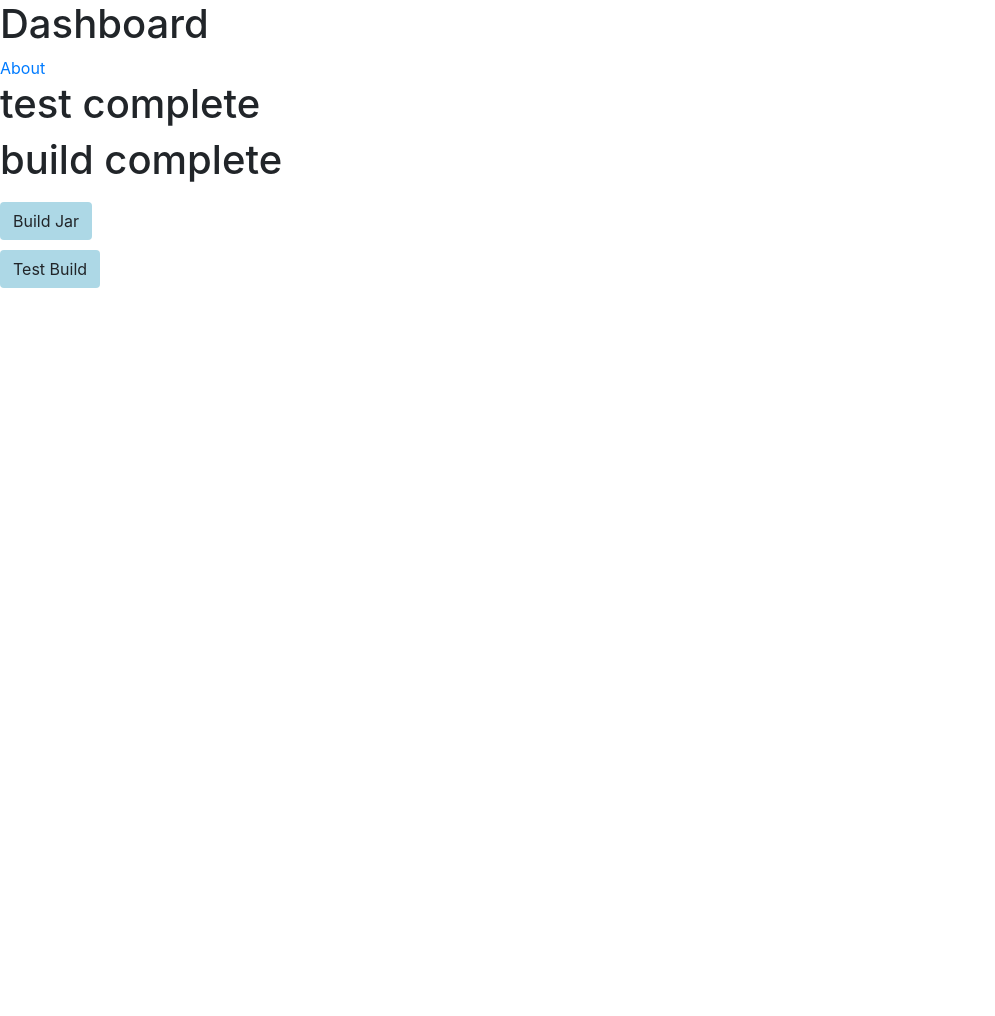
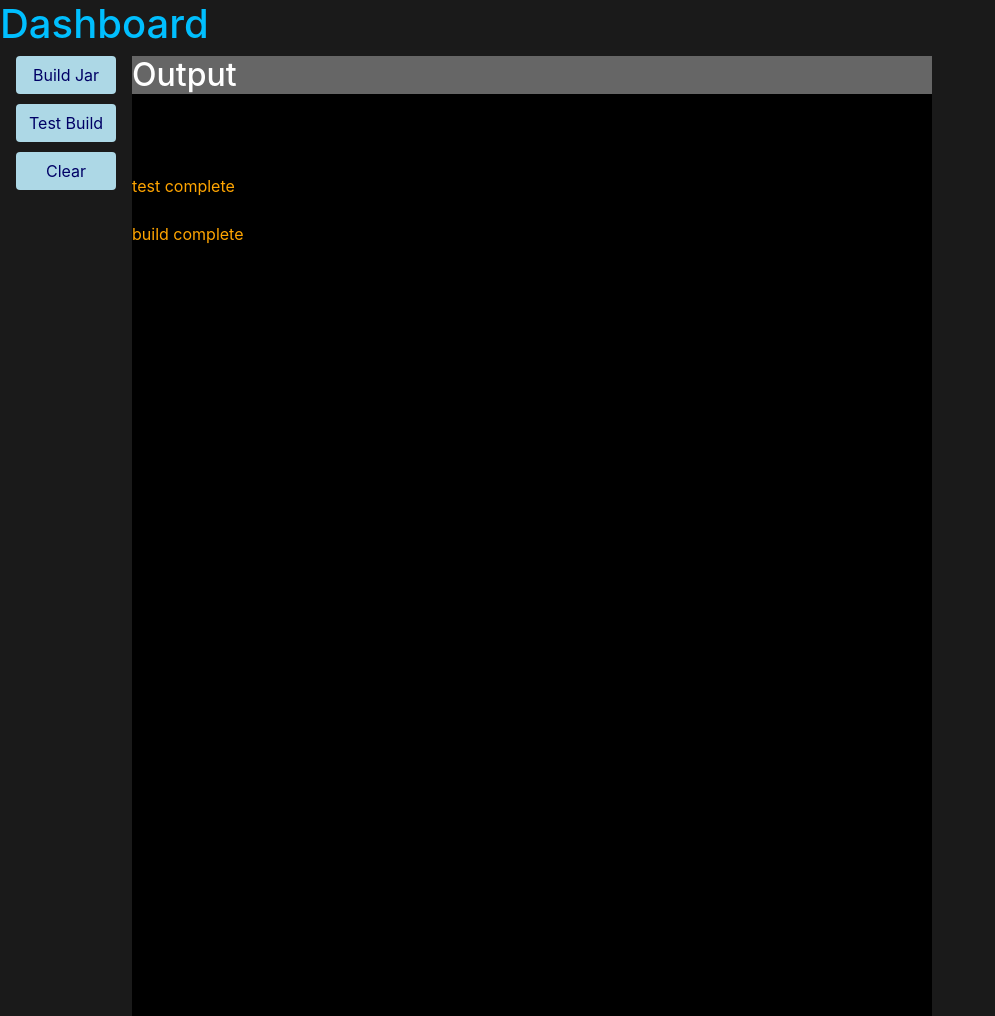
Before and after one commit to bosheto/deployment_cowboy, a Django app: page / in a window 1280 px wide. Shown: the whole page, without its empty margins (0-995 px from the left). Before the commit the page ends 288 px from the top, so only its background shows below. Run offline with Django 4.2, Linux system fonts and the light colour scheme.

Commit message:
Applied css styling to ui

```diff
--- a/deployment_cowboy/controller/static/css/app.css
+++ b/deployment_cowboy/controller/static/css/app.css
@@ -1,9 +1,45 @@
+body{
+    background-color: #1a1a1a;
+    color: #00bfff;
+}
+
 .btn{
     background-color: lightblue;
-    margin-top: 10px;
-
-
+    margin-bottom: 10px;
+    color: #000066;    ;
 }
 .btn:hover{
     background-color: tomato;
 }
+.sidebar{
+    display: flex;
+    flex-direction: column;
+    padding-left: 1rem;
+    padding-right: 1rem;
+
+}
+
+.cmd-out{
+    flex-direction: column;
+    background-color: black;
+    width: 50rem;
+    height: 60rem;
+    color: orange;
+}
+.cmd-terminal{
+    height: 95%;
+    overflow-y: scroll;
+    overflow-x: hidden;
+    white-space: pre-line;
+
+}
+
+.cmd-title{
+    color: white;
+    background-color: #666666;
+}
+
+.cmd-output-text{
+    margin-top: 0rem;
+    margin-bottom: 0rem;
+}
--- a/deployment_cowboy/controller/templates/controller/home.html
+++ b/deployment_cowboy/controller/templates/controller/home.html
@@ -18,12 +18,24 @@
 </head>
 <body>
     <h1>Dashboard</h1>
-    <a href="/about">About</a>
-    {% for post in posts %}
-    <h1>{{post.author}}</h1>
-    {%endfor %}
-    <a class="btn btn-build", href={% url 'build-jar-button' %}> Build Jar </a><br>
-    <a class="btn btn-test", href={% url 'test-jar-button' %}> Test Build </a>
+    <div class="d-flex">
+        <div class="sidebar">
+            <a class="btn btn-build", href={% url 'build-jar-button' %}> Build Jar </a>
+            <a class="btn btn-test", href={% url 'test-jar-button' %}> Test Build </a>
+            <a class="btn btn-test", href={% url 'clear-output-button' %}> Clear </a>
+        </div>
+        <div class="cmd-out">
+            <h2 class="cmd-title">Output</h2>
+            <div class = cmd-terminal>
+                <span>
+                {% for post in posts %}
+                {{post.author}}
+                {%endfor %}
+                </span>
+            </div>
+        </div>
+
+    </div>
 
     <script src="https://code.jquery.com/jquery-3.3.1.slim.min.js" integrity="sha384-q8i/X+965DzO0rT7abK41JStQIAqVgRVzpbzo5smXKp4YfRvH+8abtTE1Pi6jizo" crossorigin="anonymous"></script>
     <script src="https://cdn.jsdelivr.net/npm/popper.js@1.14.7/dist/umd/popper.min.js" integrity="sha384-UO2eT0CpHqdSJQ6hJty5KVphtPhzWj9WO1clHTMGa3JDZwrnQq4sF86dIHNDz0W1" crossorigin="anonymous"></script>
--- a/deployment_cowboy/controller/urls.py
+++ b/deployment_cowboy/controller/urls.py
@@ -7,5 +7,6 @@ urlpatterns = [
     path('', views.home, name='controller-home'),
     path('about/', views.about, name='controller-about'),
     path('build-jar/', views.build_jar, name='build-jar-button'),
-    path('test-jar', views.run_test, name='test-jar-button')
+    path('test-jar', views.run_test, name='test-jar-button'),
+    path('clear-output', views.clear_console_output, name='clear-output-button'),
 ]
--- a/deployment_cowboy/controller/views.py
+++ b/deployment_cowboy/controller/views.py
@@ -1,3 +1,4 @@
+import re
 from django.shortcuts import HttpResponse, render
 
 # Create your views here.
@@ -18,6 +19,10 @@ def run_test(request):
     })
     return home(request)
 
+def clear_console_output(request):
+    tests = []
+    return home(request)
+
 def home(request):
     context = {
         'posts': test,
```
